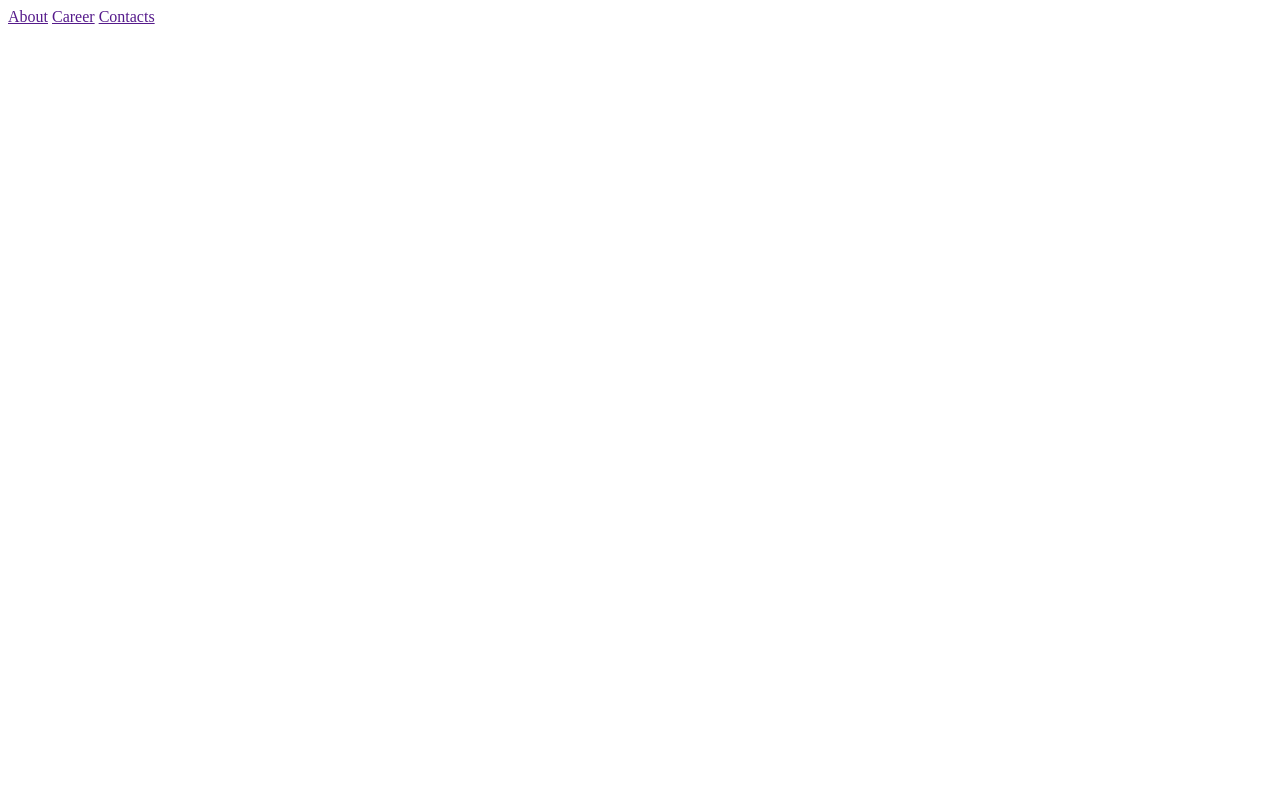
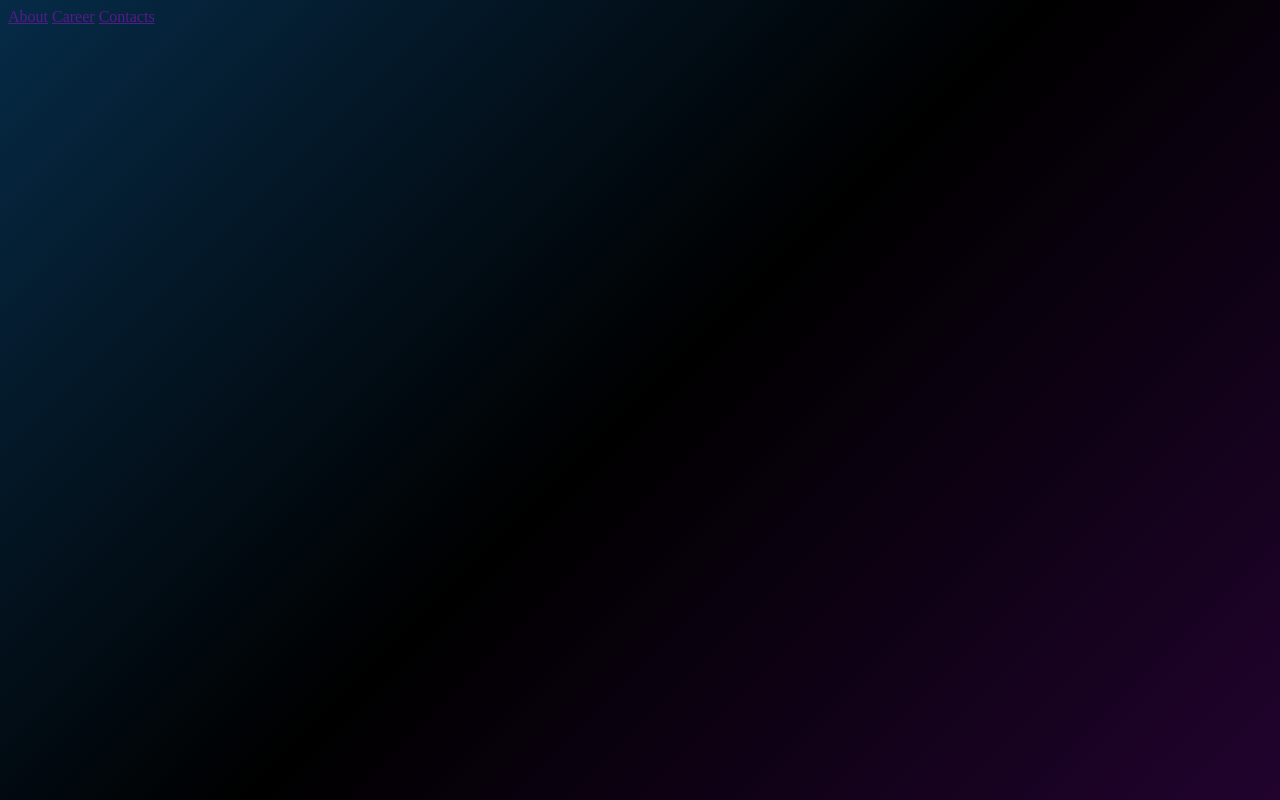
Before and after one commit to Infrael/QAJourney, a plain HTML site: page Lootbox/Portfolio/index.html in a window 1280 px wide. Drawn offline with Linux system fonts and the light colour scheme.

Commit message:
portfolio?

```diff
--- a/Lootbox/Portfolio/CSS/index.css
+++ b/Lootbox/Portfolio/CSS/index.css
@@ -1,4 +1,7 @@
 html{
+    background: linear-gradient(135deg, #062b47, #000000, #21032e);
+    height: 100vh;
+    margin: 0;
 
     body{
 
--- a/Lootbox/Portfolio/index.html
+++ b/Lootbox/Portfolio/index.html
@@ -4,7 +4,7 @@
     <meta charset="UTF-8">
     <meta name="viewport" content="width=device-width, initial-scale=1.0">
     <title>Document</title>
-    <style href="CSS/index.css"></style>
+    <link rel="stylesheet" href="CSS/index.css">
     <script href="SCR/index.js" defer></script>
 </head>
 <body>
```
